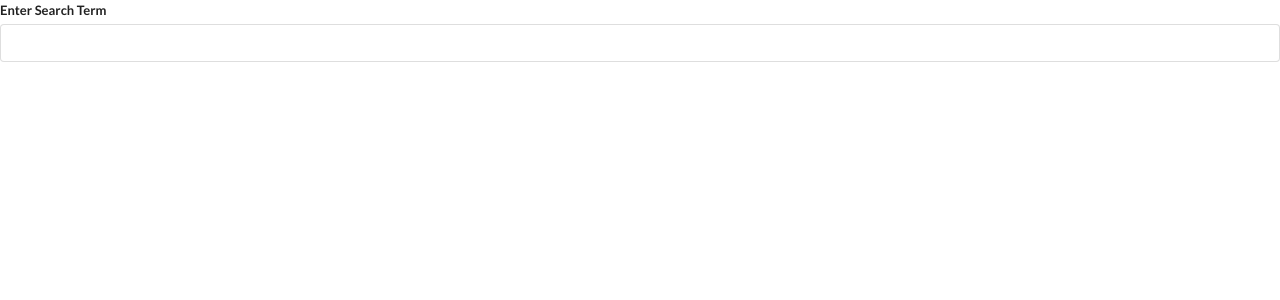
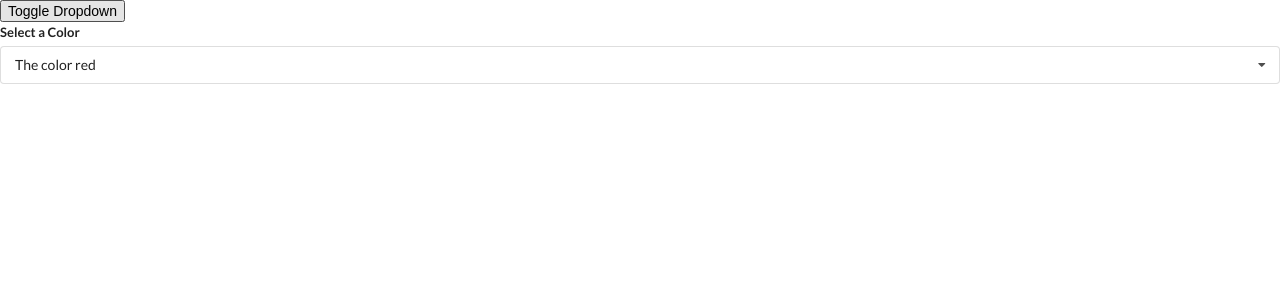
Before and after one commit to kevpg2295/widgets, a React (Create React App) app in the folder widgets/: page / in a window 1280 px wide. Shown: the top 300 px of the page. Built offline with nearby package versions, Linux system fonts and the light colour scheme.

Commit message:
drowdown finished

```diff
--- a/widgets/src/App.js
+++ b/widgets/src/App.js
@@ -1,6 +1,7 @@
-import React from "react";
+import React, { useState } from "react";
 import Accordion from "./components/Accordion";
 import Search from "./components/Search";
+import Dropdown from "./components/Dropdown";
 
 const items = [
   {
@@ -17,10 +18,40 @@
   },
 ];
 
+const options = [
+  {
+    label: "The color red",
+    value: "red",
+  },
+  {
+    label: "The color Green",
+    value: "green",
+  },
+  {
+    label: "A Shade of Blue",
+    value: "blue",
+  },
+];
+
 const App = () => {
+  const [selected, setSelected] = useState(options[0]);
+  const [showDropdown, setShowDropdown] = useState(true);
   return (
     <div>
-      <Search />
+      <button
+        onClick={() => {
+          setShowDropdown(!showDropdown);
+        }}
+      >
+        Toggle Dropdown
+      </button>
+      {showDropdown ? (
+        <Dropdown
+          options={options}
+          selected={selected}
+          onSelectedChange={setSelected}
+        />
+      ) : null}
     </div>
   );
 };
--- /dev/null
+++ b/widgets/src/components/Dropdown.js
@@ -0,0 +1,55 @@
+import React, { useState, useEffect, useRef } from "react";
+
+const Dropdown = ({ options, selected, onSelectedChange }) => {
+  const ref = useRef();
+  useEffect(() => {
+    const onBodyClick = (event) => {
+      if (ref.current && ref.current.contains(event.target)) {
+        return;
+      }
+
+      setOpen(false);
+    };
+
+    document.body.addEventListener("click", onBodyClick);
+
+    return () => {
+      document.body.removeEventListener("click", onBodyClick);
+    };
+  }, []);
+  const [open, setOpen] = useState(false);
+  const renderedOptions = options.map((option) => {
+    if (option.value === selected.value) {
+      return null;
+    }
+    return (
+      <div
+        key={option.value}
+        className="item"
+        onClick={() => onSelectedChange(option)}
+      >
+        {option.label}
+      </div>
+    );
+  });
+
+  return (
+    <div ref={ref} className="ui form">
+      <div className="field">
+        <label className="label">Select a Color</label>
+        <div
+          onClick={() => setOpen(!open)}
+          className={`ui selection dropdown ${open ? "visible active" : ""}`}
+        >
+          <i className="dropdown icon"></i>
+          <div className="text">{selected.label}</div>
+          <div className={`menu ${open ? "visible transition" : ""}`}>
+            {renderedOptions}
+          </div>
+        </div>
+      </div>
+    </div>
+  );
+};
+
+export default Dropdown;
```
